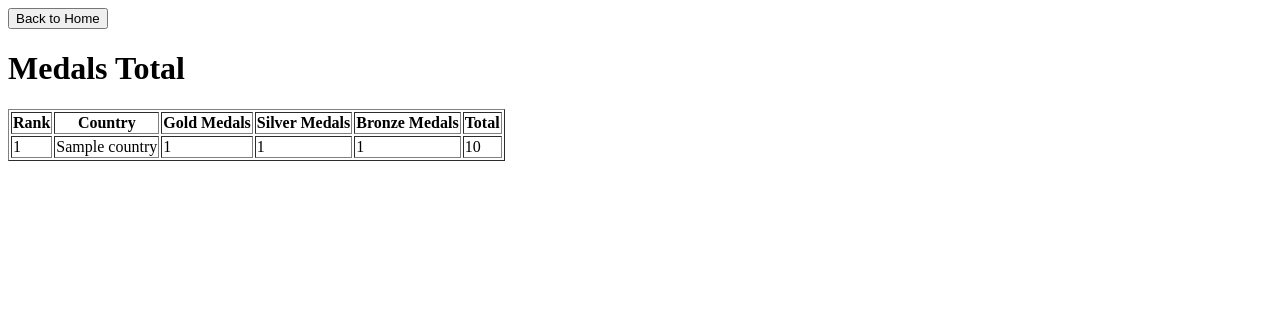
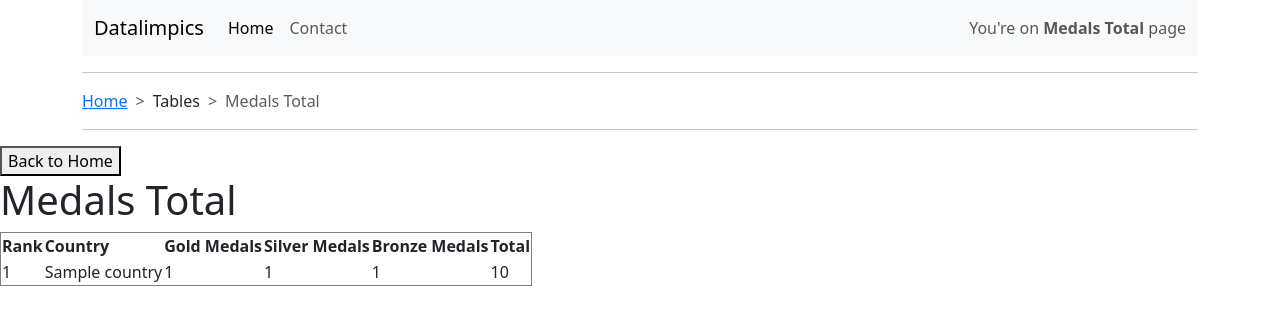
Before and after one commit to itu-itis22-kombak22/datalimpics, a Flask app: page /medals_total in a window 1280 px wide. Shown: the top 325 px of the page. Run offline with Flask 3, Linux system fonts and the light colour scheme; tables that the repository leaves empty hold one stand-in row (values such as "Sample post"); some libraries are stand-ins or nearby versions.

Commit message:
medals total design change

```diff
--- a/site-flask/templates/medals_total.html
+++ b/site-flask/templates/medals_total.html
@@ -4,8 +4,45 @@
     <meta charset="UTF-8">
     <meta name="viewport" content="width=device-width, initial-scale=1.0">
     <title>Medals Total</title>
+    <link rel="stylesheet" href="{{ url_for('static', filename='css/bootstrap.min.css') }}">
 </head>
 <body>
+    <div class="container">
+        <nav class="navbar navbar-expand-lg bg-body-tertiary">
+            <div class="container-fluid">
+              <a class="navbar-brand" href="{{ url_for('indexPage') }}">Datalimpics</a>
+              <button class="navbar-toggler" type="button" data-bs-toggle="collapse" data-bs-target="#navbarText" aria-controls="navbarText" aria-expanded="false" aria-label="Toggle navigation">
+                <span class="navbar-toggler-icon"></span>
+              </button>
+              <div class="collapse navbar-collapse" id="navbarText">
+                <ul class="navbar-nav me-auto mb-2 mb-lg-0">
+                  <li class="nav-item">
+                    <a class="nav-link active" aria-current="page" href="{{ url_for('indexPage') }}">Home</a>
+                  </li>
+                  <li class="nav-item">
+                    <a class="nav-link" href="#">Contact</a>
+                  </li>
+                </ul>
+                <span class="navbar-text">
+                  You're on <b>Medals Total</b> page
+                </span>
+              </div>
+            </div>
+          </nav>
+    </div>
+
+    <div class="container">
+        <hr>
+    <nav style="--bs-breadcrumb-divider: '>';" aria-label="breadcrumb">
+        <ol class="breadcrumb">
+          <li class="breadcrumb-item"><a href="{{ url_for('indexPage') }}">Home</a></li>
+          <li class="breadcrumb-item">Tables</li>
+        <li class="breadcrumb-item active" aria-current="page">Medals Total</li>
+        </ol>
+      </nav>
+      <hr>
+    </div>
+
     <button onclick="location.href='{{ url_for('indexPage') }}'">Back to Home</button>
     <h1>Medals Total</h1>
     <table border="1">
@@ -32,5 +69,8 @@
             {% endfor %}
         </tbody>
     </table>
+    <script src="{{ url_for('static', filename='js/bootstrap.bundle.min.js') }}"></script>
+    <script src="https://cdn.jsdelivr.net/npm/@popperjs/core@2.11.8/dist/umd/popper.min.js" integrity="sha384-I7E8VVD/ismYTF4hNIPjVp/Zjvgyol6VFvRkX/vR+Vc4jQkC+hVqc2pM8ODewa9r" crossorigin="anonymous"></script>
+<script src="https://cdn.jsdelivr.net/npm/bootstrap@5.3.3/dist/js/bootstrap.min.js" integrity="sha384-0pUGZvbkm6XF6gxjEnlmuGrJXVbNuzT9qBBavbLwCsOGabYfZo0T0to5eqruptLy" crossorigin="anonymous"></script>
 </body>
 </html>
```
